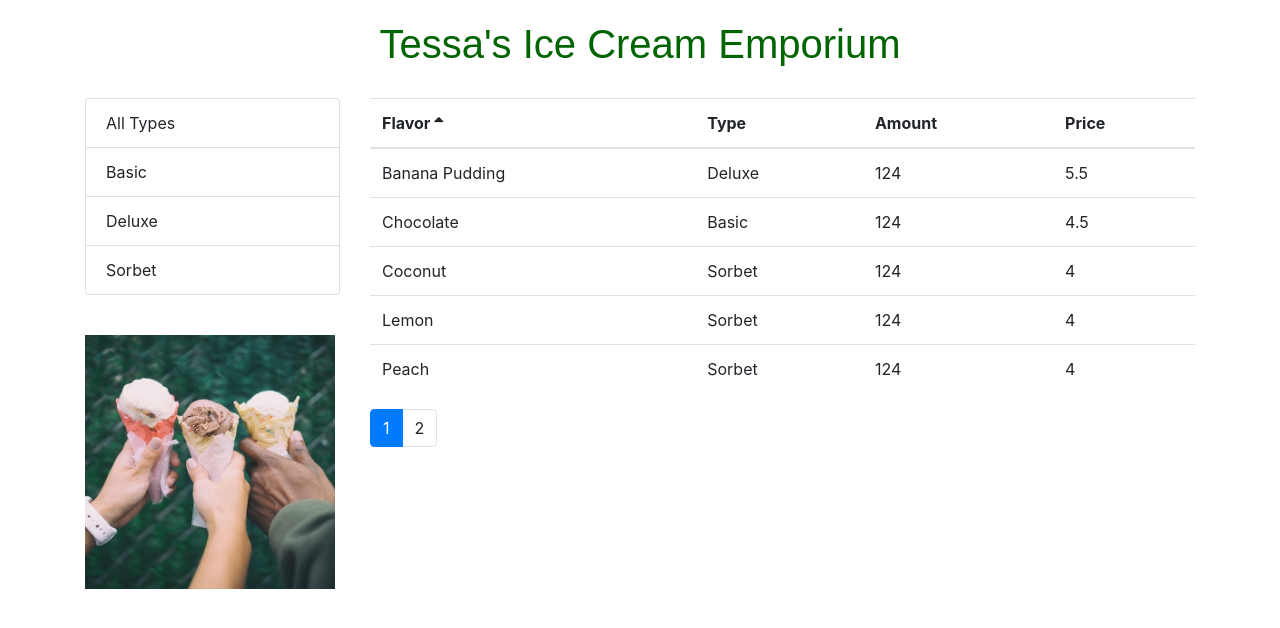
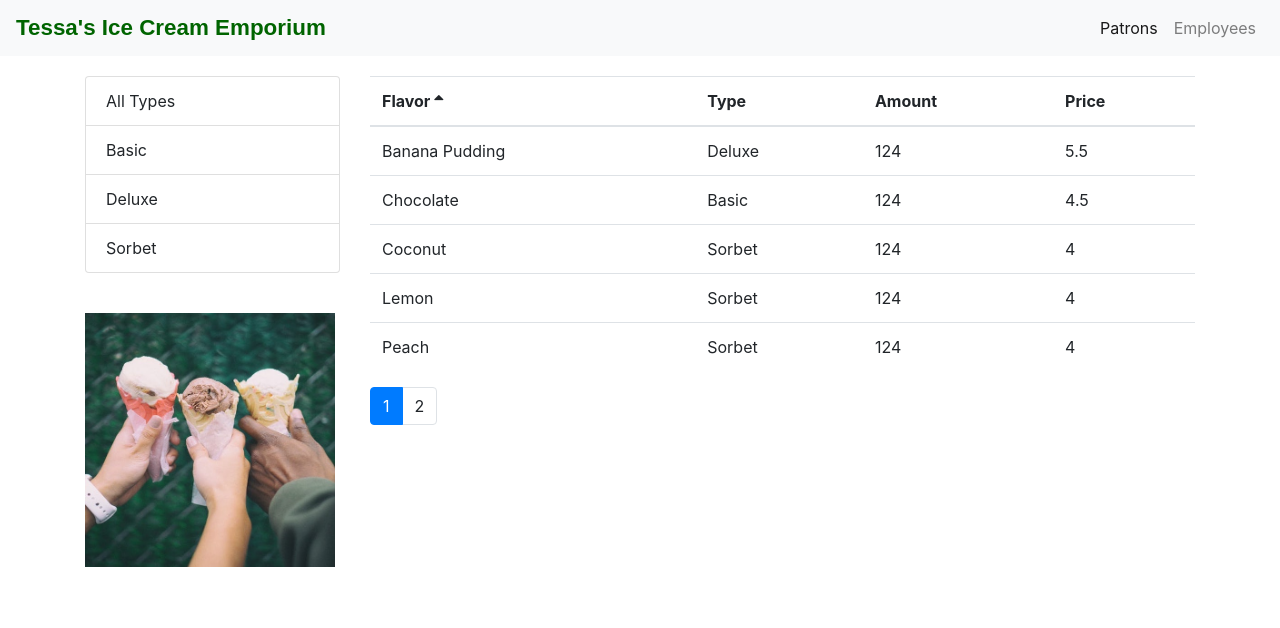
Before and after one commit to tessasullivan/ice-cream-emporium, a React (Create React App) app: page / in a window 1280 px wide. Shown: the top 628 px of the page. Built offline with nearby package versions, Linux system fonts and the light colour scheme.

Commit message:
Added navbar and removed store header

```diff
--- a/src/App.js
+++ b/src/App.js
@@ -4,15 +4,18 @@ import "./App.css";
 import IceCream from "./components/IceCream";
 // import IceCreamImage from "./components/IceCreamImage";
 import IceCreamForm from "./components/IceCreamForm";
-import StoreHeader from "./components/storeHeader";
+import NavBar from "./components/NavBar/navBar";
 
 class App extends Component {
   render() {
     return (
       <React.Fragment>
-        <StoreHeader />
+        <NavBar/>
         <main className="container">
           <Switch>
+            {/* <Route path="/employees" render={props => (
+
+            )} */}
             <Route path="/add" component={IceCreamForm} />
             <Route path="/" component={IceCream} />
           </Switch>
--- /dev/null
+++ b/src/components/NavBar/navBar.css
@@ -0,0 +1,9 @@
+.storeName  {
+  font-size: 1.4em;
+  font-family: fantasy;
+  color: darkgreen;
+  font-weight: bold
+}
+.navbar {
+  margin-bottom: 20px;
+}
--- /dev/null
+++ b/src/components/NavBar/navBar.jsx
@@ -0,0 +1,37 @@
+import React from 'react';
+import { Link, NavLink } from "react-router-dom";
+import './navBar.css';
+
+const NavBar = () => {
+
+  return (
+    <nav className="navbar navbar-expand-lg navbar-light bg-light">
+    <Link className="storeName" to="/">
+      Tessa's Ice Cream Emporium
+    </Link>
+    <button
+      className="navbar-toggler"
+      type="button"
+      data-toggle="collapse"
+      data-target="#navbarNavAltMarkup"
+      aria-controls="navbarNavAltMarkup"
+      aria-expanded="false"
+      aria-label="Toggle navigation"
+    >
+      <span className="navbar-toggler-icon" />
+    </button>
+    <div className="collapse navbar-collapse  justify-content-end" id="navbarNavAltMarkup">
+      <div className="navbar-nav">
+        <NavLink className="nav-item nav-link" to="/">
+          Patrons
+        </NavLink>
+        <NavLink className="nav-item nav-link" to="/employees">
+          Employees
+        </NavLink>
+      </div>
+    </div>
+  </nav>
+   );
+}
+
+export default NavBar;
--- a/src/components/storeHeader.jsx
+++ /dev/null
@@ -1,18 +0,0 @@
-import React from "react";
-
-const StoreHeader = () => {
-  var h1Style = {
-    fontFamily: "fantasy",
-    color: "darkgreen",
-    textAlign: "center",
-    margin: "20px 0 30px 0",
-  };
-
-  return (
-    <React.Fragment>
-      <h1 style={h1Style}>Tessa's Ice Cream Emporium</h1>
-    </React.Fragment>
-  );
-};
-
-export default StoreHeader;
```
Also changed, not shown: 1 other file (tests, documents, lock files or other folders).
